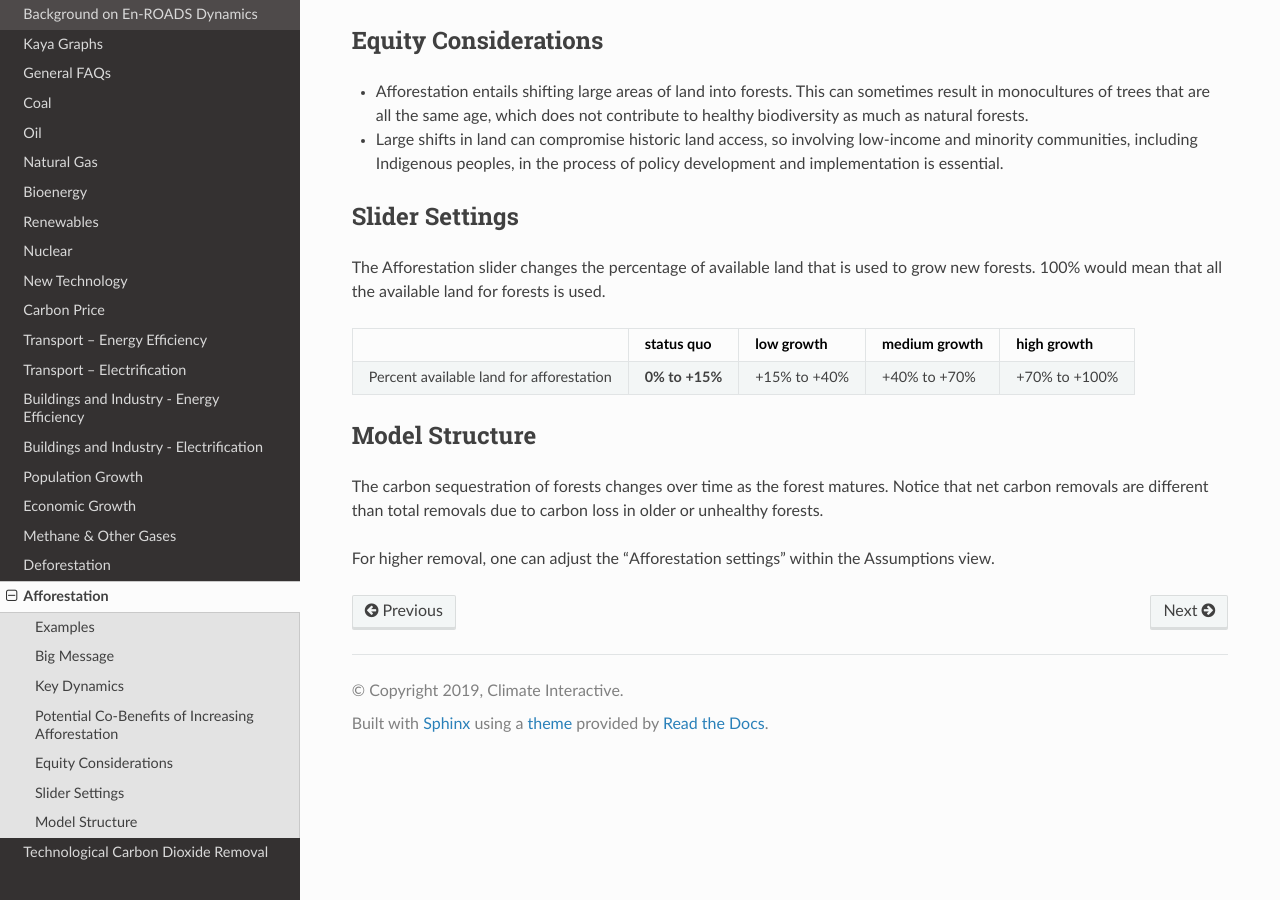
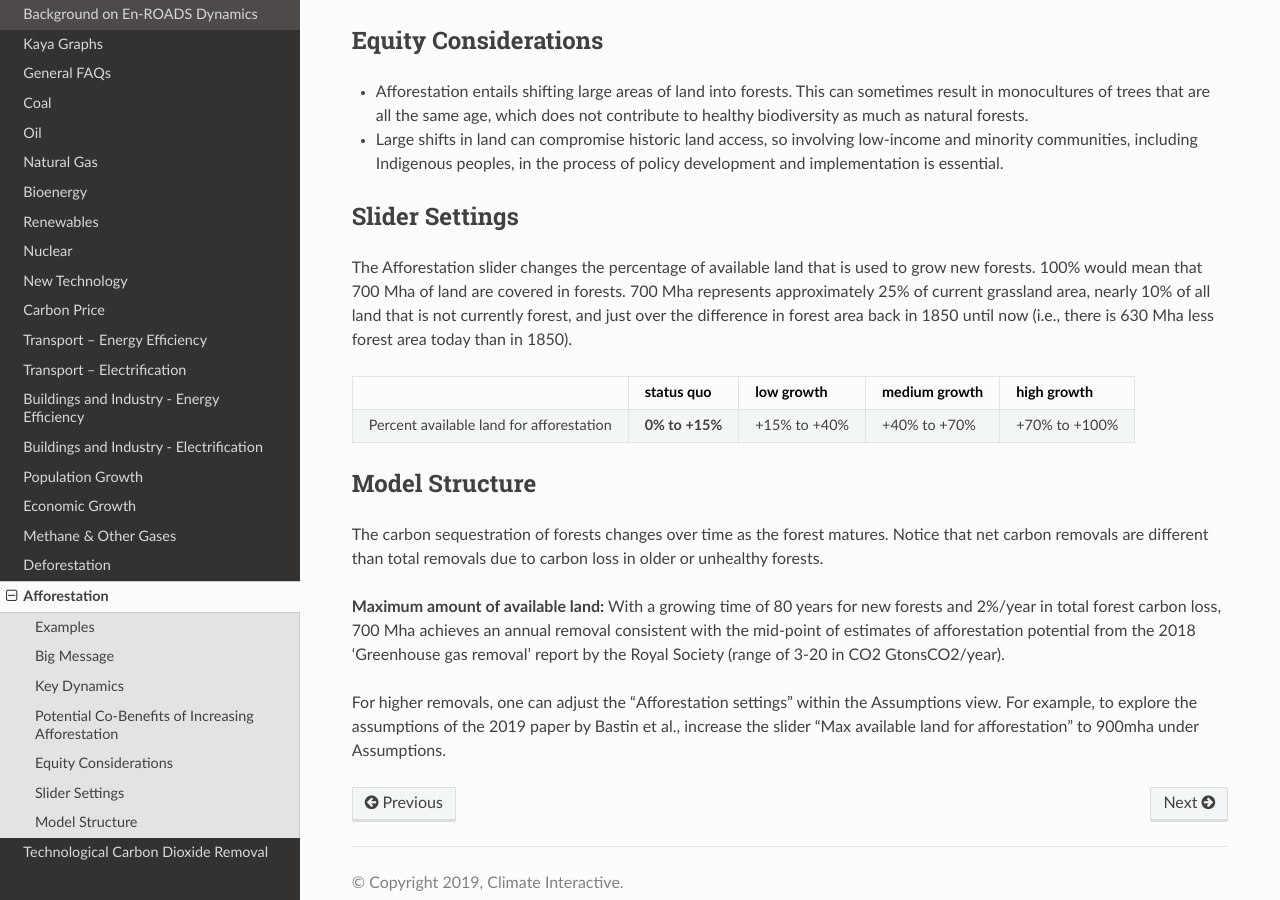
Before and after one commit to climateinteractive/enroads-guide, a Sphinx documentation site: the page built from docs/guide/afforestation.rst, in a window 1280 px wide and 900 px high, scrolled down 827 px. Built offline with Sphinx 7.4.7 and the Read the Docs theme 2.0.0, drawn with Linux system fonts in a browser that asks for light colours.

Commit message:
Updated afforestation slider details

```diff
--- a/docs/guide/afforestation.rst
+++ b/docs/guide/afforestation.rst
@@ -36,7 +36,7 @@ Equity Considerations
 Slider Settings
 ---------------
 
-The Afforestation slider changes the percentage of available land that is used to grow new forests. 100% would mean that all the available land for forests is used.
+The Afforestation slider changes the percentage of available land that is used to grow new forests. 100% would mean that 700 Mha of land are covered in forests. 700 Mha represents approximately 25% of current grassland area, nearly 10% of all land that is not currently forest, and just over the difference in forest area back in 1850 until now (i.e., there is 630 Mha less forest area today than in 1850).
 
 ========================================= ============== ============ ============= =============
 \                                         **status quo** low growth   medium growth high growth
@@ -49,8 +49,9 @@ Model Structure
 
 The carbon sequestration of forests changes over time as the forest matures. Notice that net carbon removals are different than total removals due to carbon loss in older or unhealthy forests.
 
-For higher removal, one can adjust the “Afforestation settings” within the Assumptions view.
+**Maximum amount of available land:** With a growing time of 80 years for new forests and 2%/year in total forest carbon loss, 700 Mha achieves an annual removal consistent with the mid-point of estimates of afforestation potential from the 2018 ‘Greenhouse gas removal’ report by the Royal Society (range of 3-20 in CO2 GtonsCO2/year).
 
+For higher removals, one can adjust the “Afforestation settings” within the Assumptions view. For example, to explore the assumptions of the 2019 paper by Bastin et al., increase the slider "Max available land for afforestation" to 900mha under Assumptions.
 
 .. SUBSTITUTIONS SECTION
 
```
